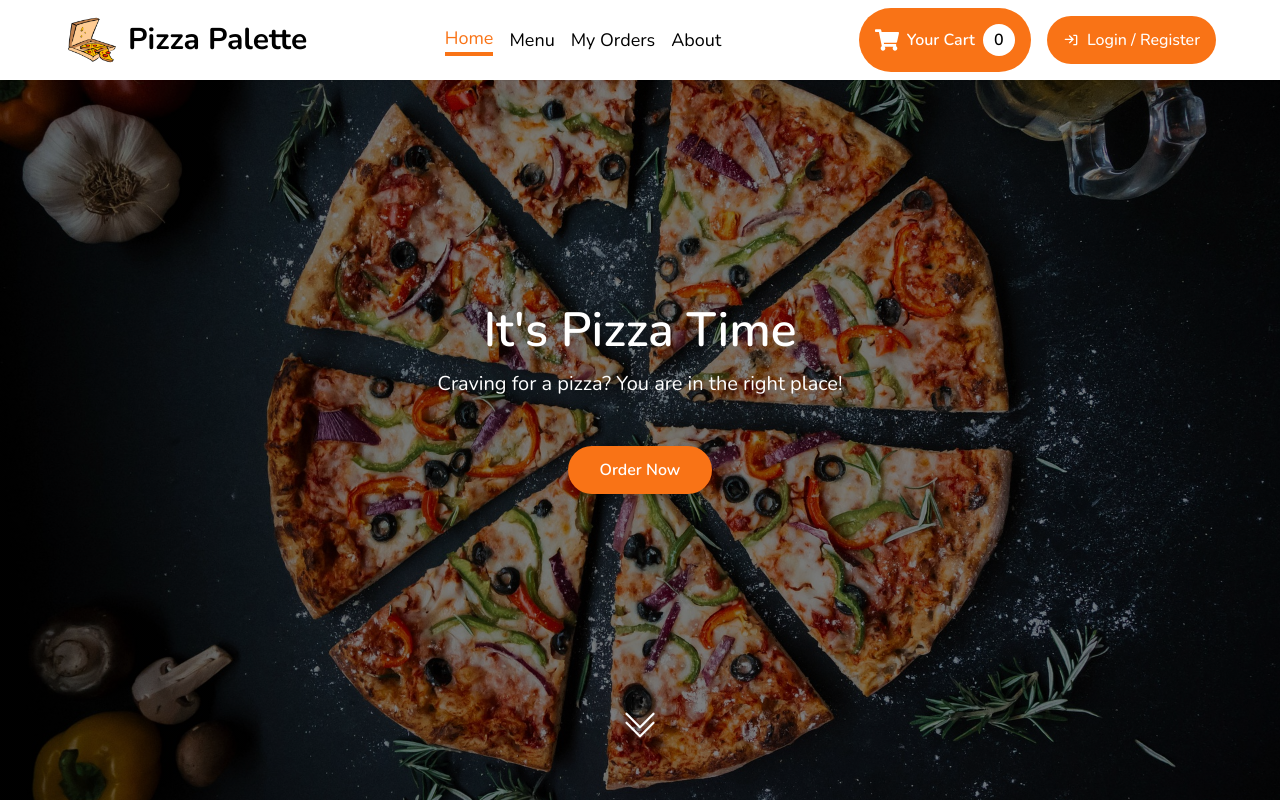
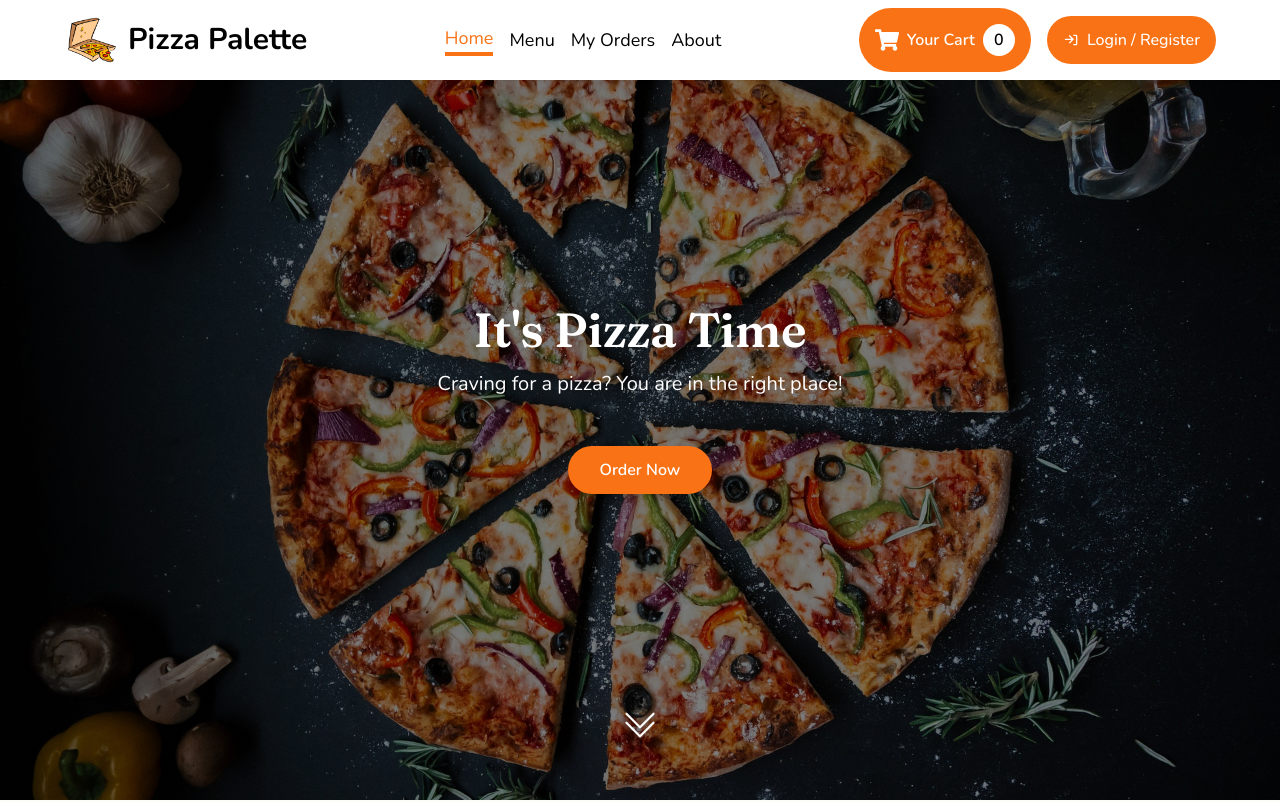
Before and after one commit to itxSaaad/pizza-palette-app-mern-OIBSIP-task-1, a React (Vite) app in the folder client/: page / in a window 1280 px wide. Shown: the top 802 px of the page. Built offline with nearby package versions, Linux system fonts and the light colour scheme.

Commit message:
feat(design-system): apply warm neutral background and token colors to global styles

```diff
--- a/client/src/index.css
+++ b/client/src/index.css
@@ -6,23 +6,37 @@
   margin: 0;
   padding: 0;
   box-sizing: border-box;
+}
+
+body {
   font-family: 'Nunito', sans-serif;
+  background-color: #fdfbf7; /* neutral-50 */
+  color: #1a1512; /* neutral-900 */
+}
+
+h1,
+h2,
+h3,
+h4,
+h5,
+h6 {
+  font-family: 'Fraunces', serif;
 }
 
 /* Custom Scrollbar */
 ::-webkit-scrollbar {
-  width: 5px;
+  width: 6px;
 }
 
 ::-webkit-scrollbar-track {
-  background: #f1f1f1;
+  background: #f7f1e8; /* neutral-100 */
 }
 
 ::-webkit-scrollbar-thumb {
-  background: #ff7f00; /* Use the same color as your navbar */
+  background: #d94a1f; /* primary-500 */
   border-radius: 4px;
 }
 
 ::-webkit-scrollbar-thumb:hover {
-  background: #ff6600;
+  background: #b8371a; /* primary-600 */
 }
```
